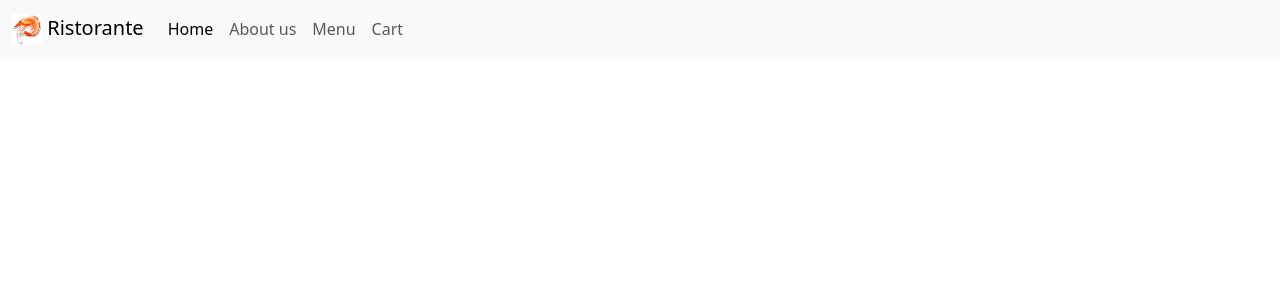
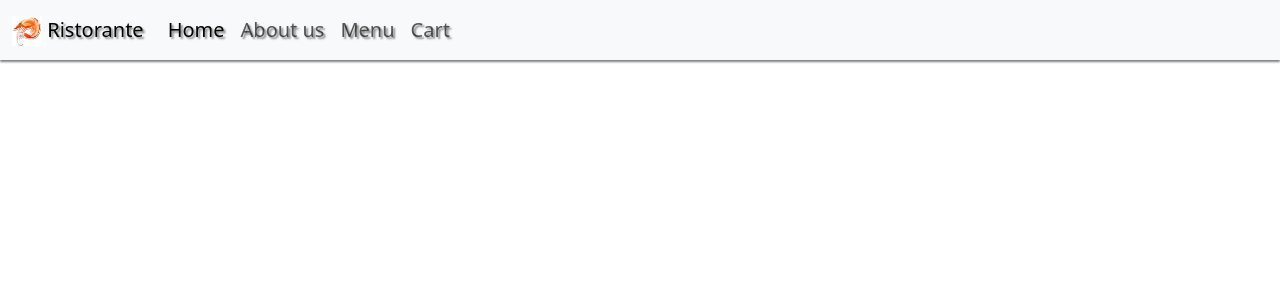
Before and after one commit to Bilajbeg/FE19-CR3-EMELIN-BILAJBEGOVIC, an Angular app: page / in a window 1280 px wide. Shown: the top 300 px of the page. Built offline with nearby package versions, Linux system fonts and the light colour scheme.

Commit message:
navbar changes with the routerLink

```diff
--- a/src/app/navbar/navbar.component.css
+++ b/src/app/navbar/navbar.component.css
@@ -0,0 +1,11 @@
+.navbar {
+    height: 60px;
+    font-size: 20px;
+    box-shadow: 0px 2px 2px gray;
+    text-shadow: 2px 2px 2px gray;
+}
+
+a:hover {
+    color: blue;
+    font-size: 24px;
+}
--- a/src/app/navbar/navbar.component.html
+++ b/src/app/navbar/navbar.component.html
@@ -10,10 +10,10 @@
         </button>
         <div class="collapse navbar-collapse" id="navbarNavAltMarkup">
             <div class="navbar-nav">
-                <a class="nav-link active" aria-current="page" href="#">Home</a>
-                <a class="nav-link" href="#">About us</a>
-                <a class="nav-link" href="#">Menu</a>
-                <a class="nav-link" href="#">Cart</a>
+                <a class="nav-link active" aria-current="page" routerLink="/">Home</a>
+                <a class="nav-link" routerLink="/about-us">About us</a>
+                <a class="nav-link" routerLink="/menu">Menu</a>
+                <a class="nav-link" routerLink="/cart">Cart</a>
             </div>
         </div>
     </div>
```
